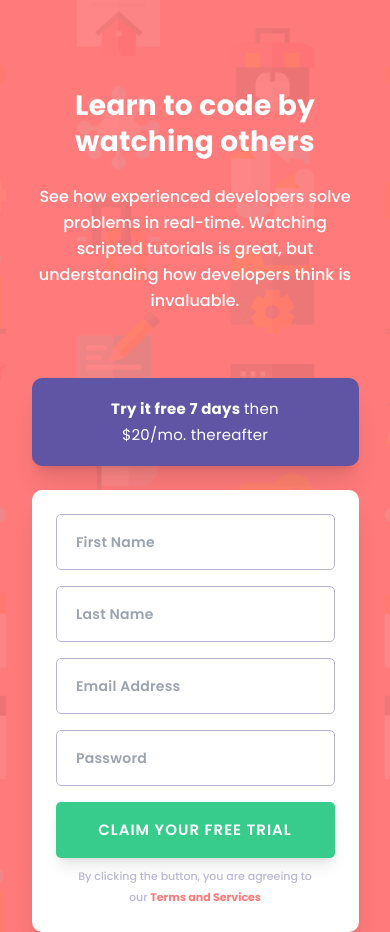
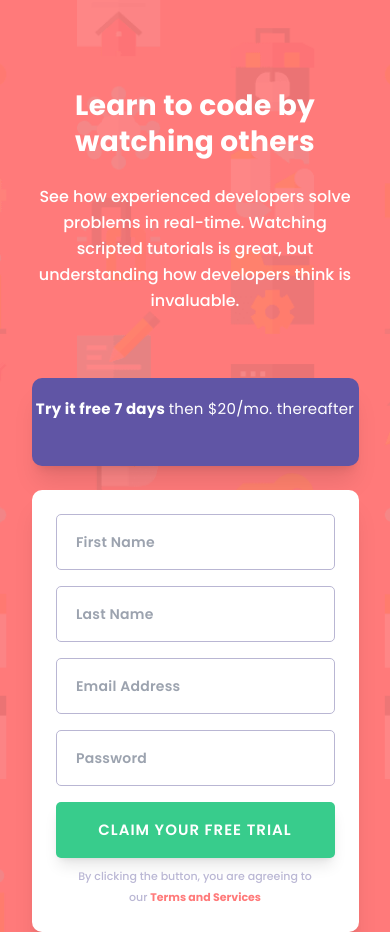
Before and after one commit to makogeboris/Intro-component-with-sign-up-form, a website: page index.html in a window 390 px wide. Shown: the top 932 px of the page. Drawn offline with Linux system fonts and the light colour scheme.

Commit message:
index.html

```diff
--- a/index.html
+++ b/index.html
@@ -48,7 +48,7 @@
             class="bg-Blue rounded-[10px] mx-auto mb-6 shadow-xl w-[327px] h-[88px] md:w-[540px] md:h-[60px]"
           >
             <p
-              class="text-white font-bold text-[15px] leading-[26px] tracking-[0.268px] w-[194px] md:w-[320px] m-auto pt-[18px]"
+              class="text-white font-bold text-[15px] leading-[26px] tracking-[0.268px] min-w-194px max-w-full md:max-w-none m-auto pt-[18px]"
             >
               Try it free 7 days
               <span class="font-normal">then $20/mo. thereafter</span>
```
